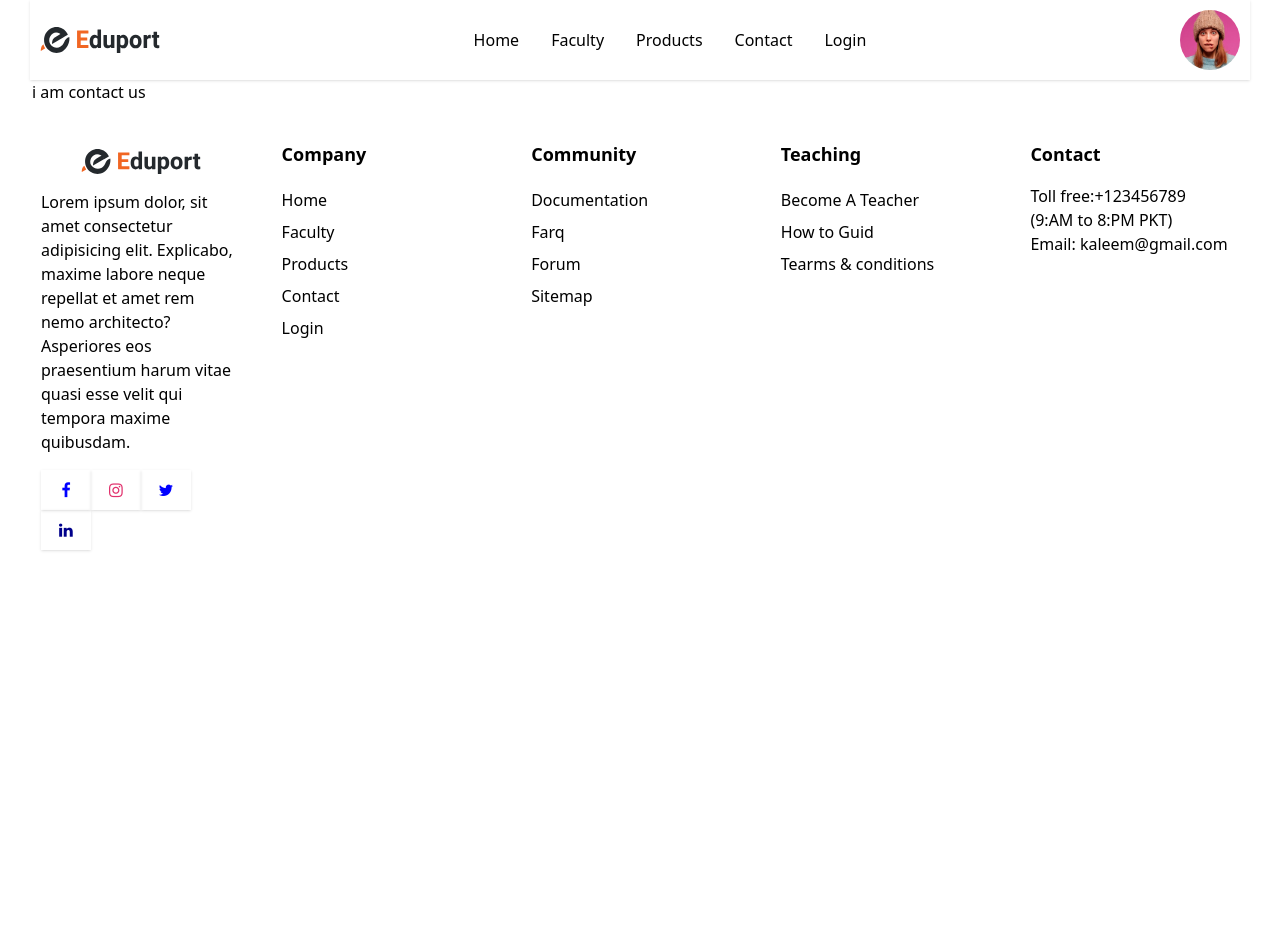
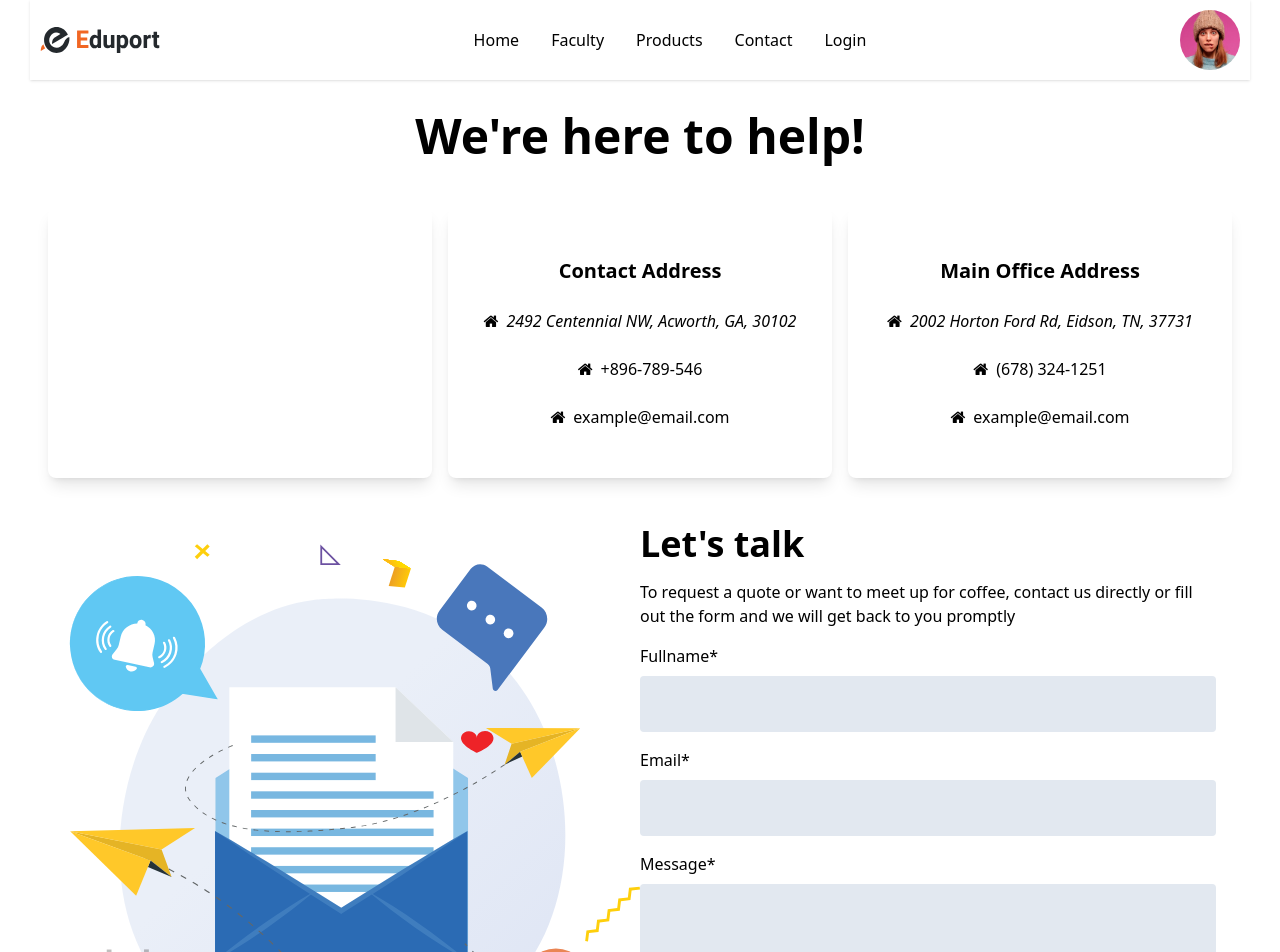
Before and after one commit to KaleemUllah700/eduport, a React (Create React App) app: page /contact-us in a window 1280 px wide. Shown: the top 952 px of the page. Before the commit the page ends 800 px from the top, so only its background shows below. Built offline with nearby package versions, Linux system fonts and the light colour scheme.

Commit message:
contact component completed

```diff
--- /dev/null
+++ b/src/components/contact-us/hero/index.jsx
@@ -0,0 +1,56 @@
+const Hero = ()=>{
+    const data = [
+        {
+            title: 'Customer Support',
+            address: 'Chicago HQ Estica Cop. Macomb, MI 48042',
+            mobile: '(423) 733-8222',
+            email: 'example@email.com',
+            active: true
+        },
+        {
+            title: 'Contact Address',
+            address: '2492 Centennial NW, Acworth, GA, 30102',
+            mobile: '+896-789-546',
+            email: 'example@email.com',
+            active: false
+        },
+        {
+            title: 'Main Office Address',
+            address: '2002 Horton Ford Rd, Eidson, TN, 37731',
+            mobile: '(678) 324-1251',
+            email: 'example@email.com',
+            active: false
+        },
+    ]
+    return (
+        <div>
+            <h1 className="text-5xl font-bold text-center py-8">We're here to help!</h1>
+            <div className="grid md:grid-cols-3 w-full h-[300px] p-4 flex gap-4">
+               {
+                data.map((item, index)=>(
+                    <div className={`w-full h-[270px] bg-[white] p-8 rounded-lg flex flex-col items-center justify-center gap-6 shadow-lg ${item.active ? 'bg-[blue] text-white' : 'bg-[white]' }`} key={index}>
+                        <h1 className="text-xl font-bold">{item.title}</h1>
+                        <div className="flex items-center gap-2">
+                            <i className="fa fa-home"></i>
+                            <address>{item.address}</address>
+                        </div>
+
+                        <div className="flex items-center gap-2">
+                            <i className="fa fa-home"></i>
+                            <p>{item.mobile}</p>
+                        </div>
+
+                        <div className="flex items-center gap-2">
+                            <i className="fa fa-home"></i>
+                            <p>{item.email}</p>
+                        </div>
+
+                </div>
+                ))
+               }
+            </div>
+        </div>
+    )
+}
+
+export default Hero;
--- a/src/components/contact-us/index.jsx
+++ b/src/components/contact-us/index.jsx
@@ -1,9 +1,14 @@
 import Layout from '../shared/layout'
+import Hero from './hero'
+import LetsTalk from './lets-talk'
+import Map from './map'
 const ContactUs = ()=>{
     return (
         <Layout>
             <div>
-                <h1>i am contact us</h1>
+                <Hero />
+                <LetsTalk />
+                <Map />
             </div>
         </Layout>
     )
--- /dev/null
+++ b/src/components/contact-us/lets-talk/index.jsx
@@ -0,0 +1,35 @@
+import Button from '../../shared/button'
+const LetsTalk = ()=>{
+    return (
+        <div className="grid md:grid-cols-2 w-full bg-[white] p-8">
+                <div className="flex flex-col items-center">
+                    <img src="images/contact.svg" alt="contact" />
+                </div>
+                <div className="flex flex-col gap-4">
+                    <h1 className="text-4xl font-bold">Let's talk</h1>
+                    <p className="text-md">
+                    To request a quote or want to meet up for coffee, contact us directly or fill out the form and we will get back to you promptly
+                    </p>
+                    <form className="flex flex-col gap-4">
+                        <div className="flex flex-col gap-2">
+                            <label>Fullname*</label>
+                            <input type="text" name="fullname" className="bg-slate-200 p-4 rounded focus:outline-0" />
+                        </div>
+
+                        <div className="flex flex-col gap-2">
+                            <label>Email*</label>
+                            <input type="email" name="email" className="bg-slate-200 p-4 rounded focus:outline-0" />
+                        </div>
+
+                        <div className="flex flex-col gap-2">
+                            <label>Message*</label>
+                            <textarea name="message" className="bg-slate-200 p-4 rounded focus:outline-0" rows={4} />
+                        </div>
+                        <span className='text-end font-bold'><Button>Sent Message</Button></span>
+                    </form>
+                </div>
+           </div>
+    )
+}
+
+export default LetsTalk;
--- /dev/null
+++ b/src/components/contact-us/map/index.jsx
@@ -0,0 +1,11 @@
+const Map = ()=>{
+    return (
+        <div className="w-full">
+            <iframe width="100%" height="400" frameborder="0" marginheight="0" marginwidth="0" src="https://maps.google.com/maps?width=100%25&amp;height=600&amp;hl=en&amp;q=Islamia%20univesity%20of%20bahawalpur+()&amp;t=&amp;z=14&amp;ie=UTF8&amp;iwloc=B&amp;output=embed">
+                <a href="https://www.gps.ie/">gps trackers</a>
+            </iframe>
+        </div>
+    )
+}
+
+export default Map;
```
Also changed, not shown: public/images/contact.svg (added).
